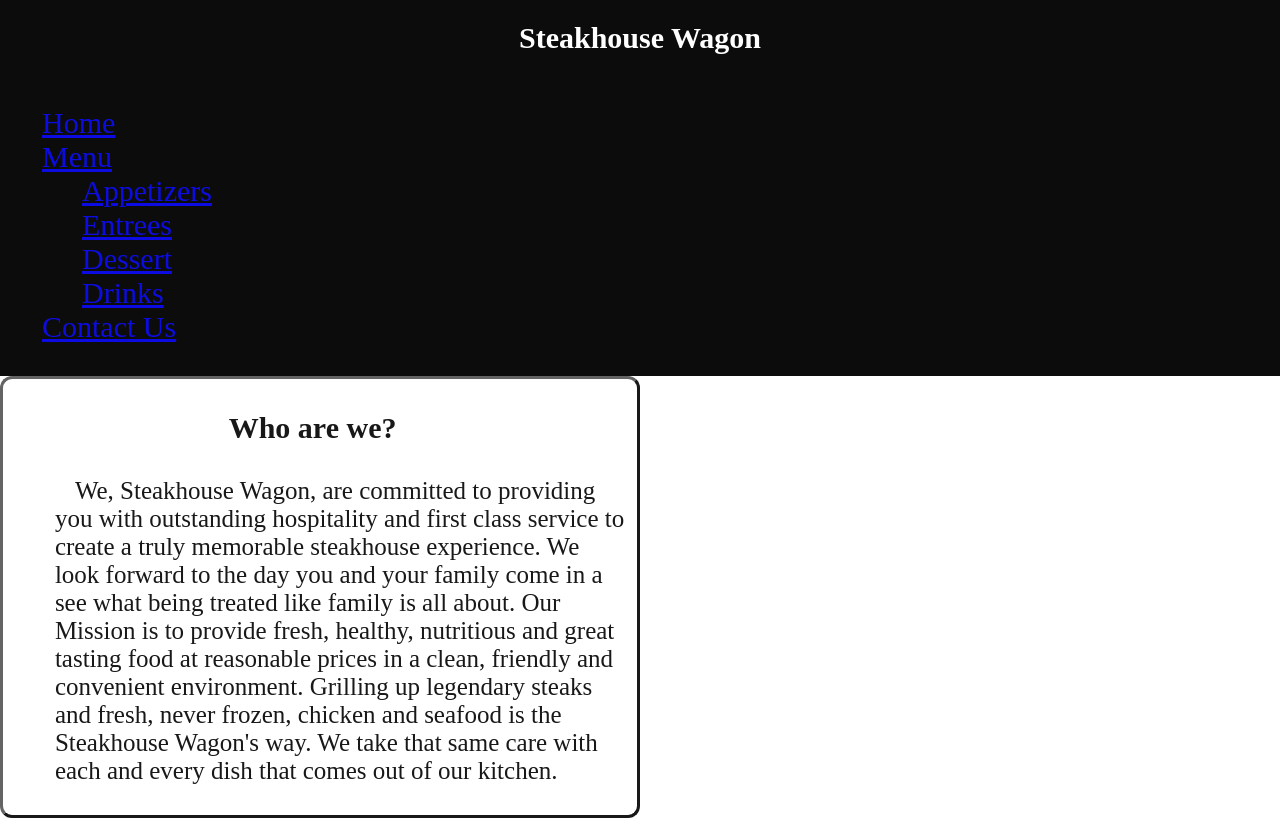
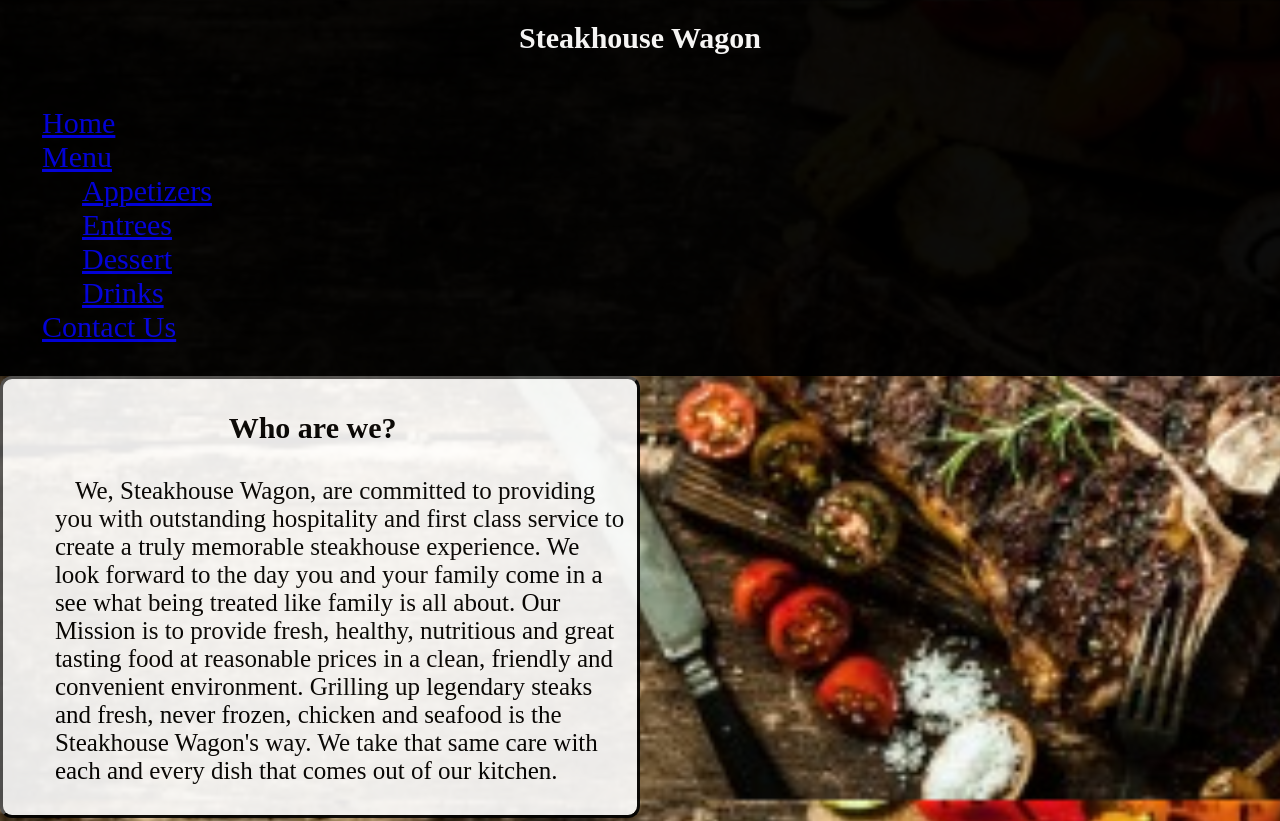
Before and after one commit to JennyM0715/JennyM0715.github.io_Steakhouse_Wagon, a plain HTML site: page index.html in a window 1280 px wide. Shown: the top 821 px of the page. Drawn offline with Linux system fonts and the light colour scheme.

Commit message:
edited CSS file and push from git bash

```diff
--- a/main.css
+++ b/main.css
@@ -13,7 +13,7 @@ body {
   whole background image painting area.*/
   background-repeat: repeat;
  /* background-image: url("/images/steakhouse_bckgrd.jpg");*/
-  background-image: url("/images/steakhouse_bckgrd.jpg");
+  background-image: url("/image/steakhouse_bckgrd.jpg");
 
   /*background-position: sets the initial position for each background image. */
   /*"center" values centers the image. */
```
